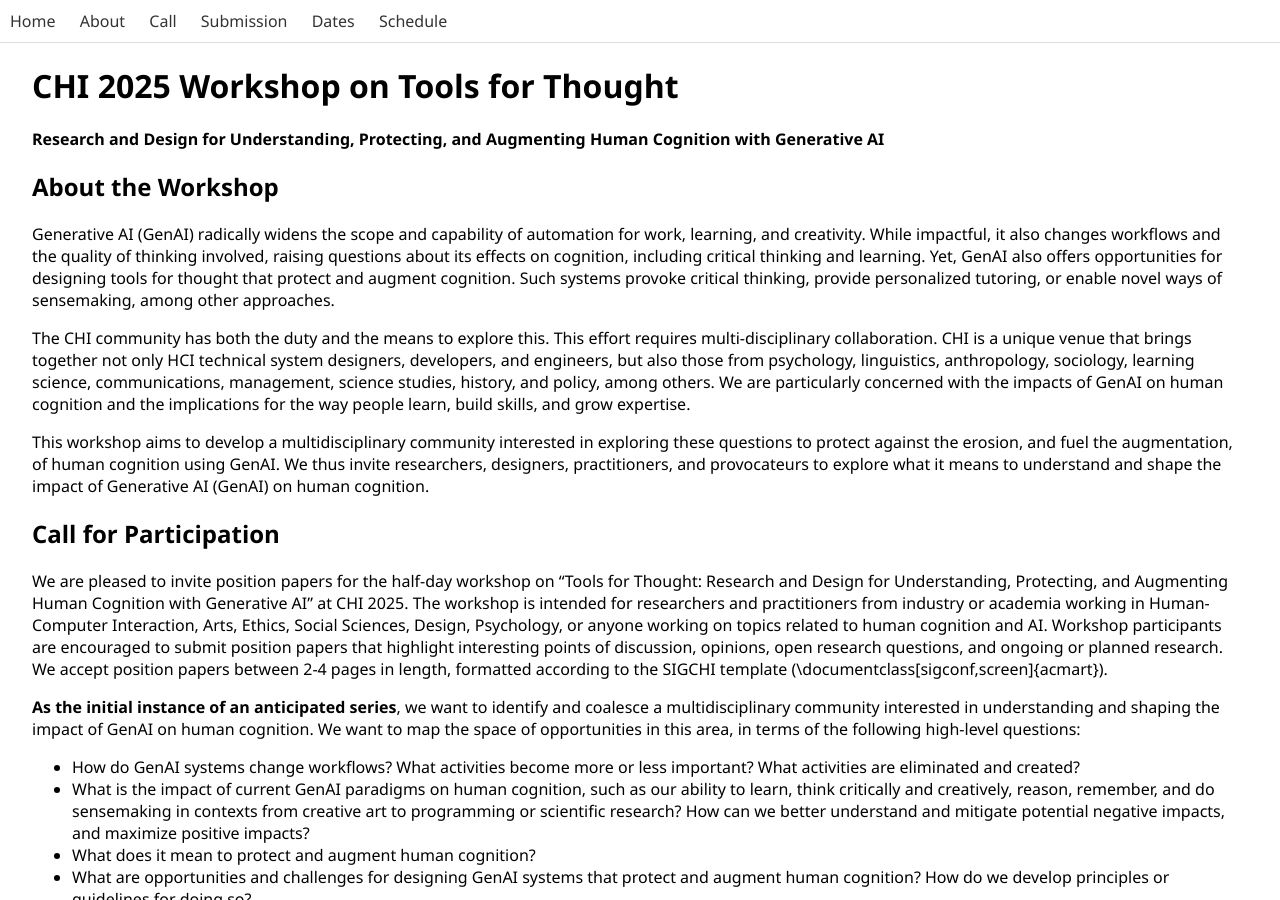
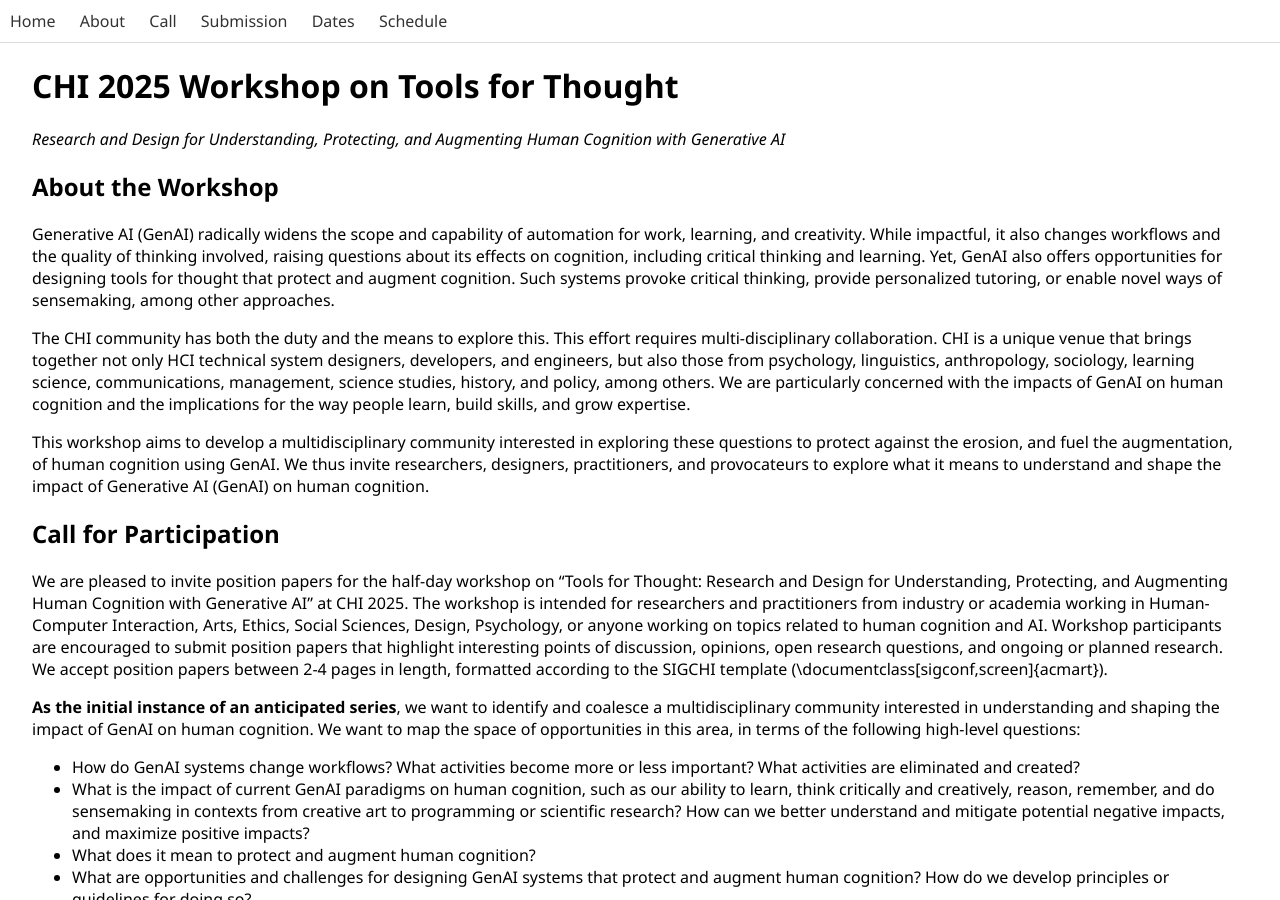
Before and after one commit to ai-tools-for-thought/workshop, a Jekyll site: the page built from index.md, in a window 1280 px wide and 900 px high. Built offline with Jekyll 4.4.1, drawn with Linux system fonts in a browser that asks for light colours.

```diff
--- a/index.md
+++ b/index.md
@@ -5,7 +5,7 @@ title: "CHI 2025 Workshop on Tools for Thought"
 
 # CHI 2025 Workshop on Tools for Thought {#home}
 
-__Research and Design for Understanding, Protecting, and Augmenting Human Cognition with Generative AI__
+_Research and Design for Understanding, Protecting, and Augmenting Human Cognition with Generative AI_
 
 ## About the Workshop {#about}
 
```
Also changed, not shown: assets/css/style.css (line endings or trailing spaces).
